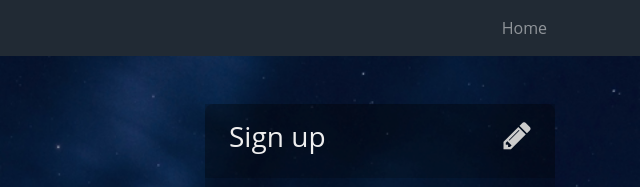
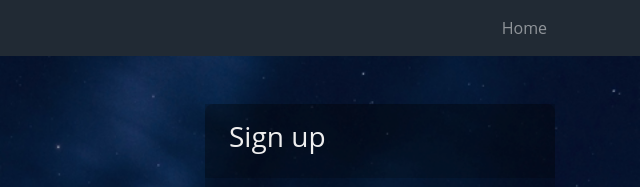
Before and after one commit to emmaadesile/EventsManager, a plain HTML site: page template/signup.html in a window 1280 px wide. Shown: the top 187 px of the page, 640-1280 px from the left. Drawn offline with Linux system fonts and the light colour scheme.

Commit message:
Remove Pencil Icon from sign up page

```diff
--- a/template/signup.html
+++ b/template/signup.html
@@ -52,11 +52,6 @@
                       <div class="form-top-text">
                         <h3>Sign up</h3>
                       </div>
-
-                      <!-- PENCIL ICON -->
-                      <div class="pencil-icon">
-                        <i class="fa fa-2x fa-pencil"></i>
-                      </div>
                   </div>
 
                   <!-- SIGNUP FORMFIELD -->
```
Also changed, not shown: template/index.html (indentation only).
